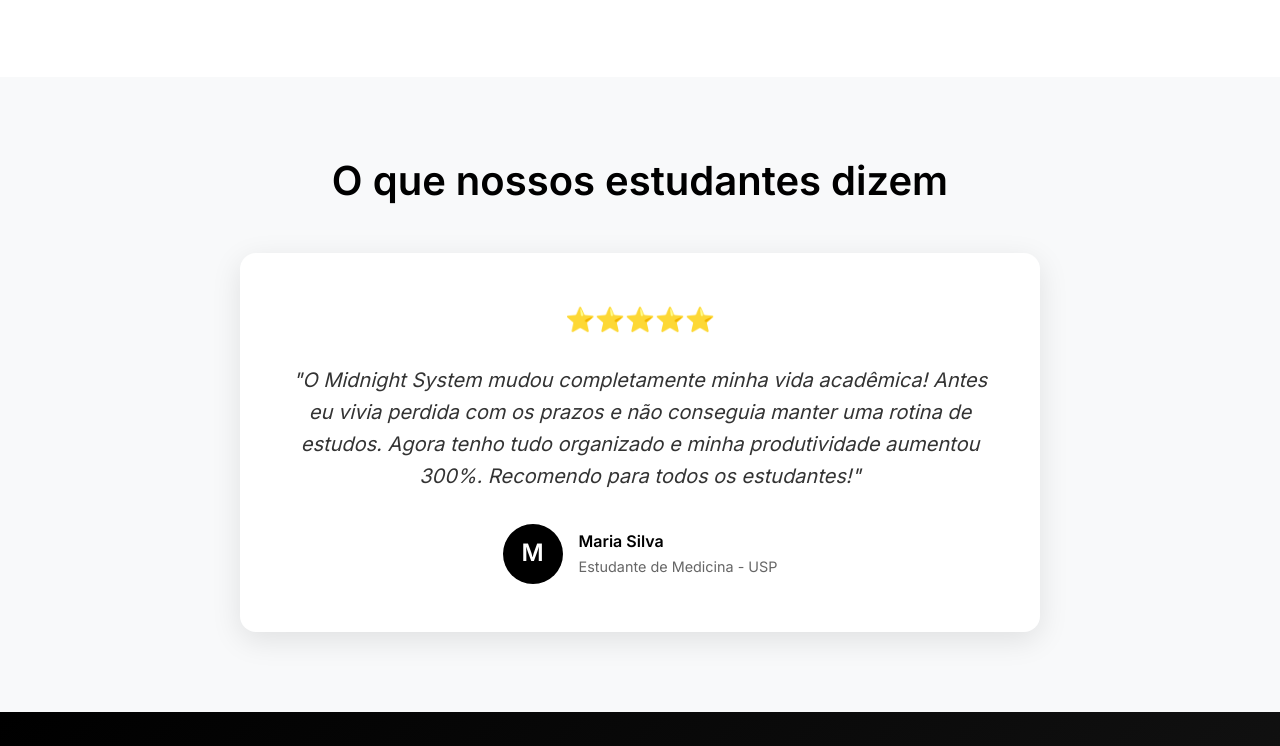
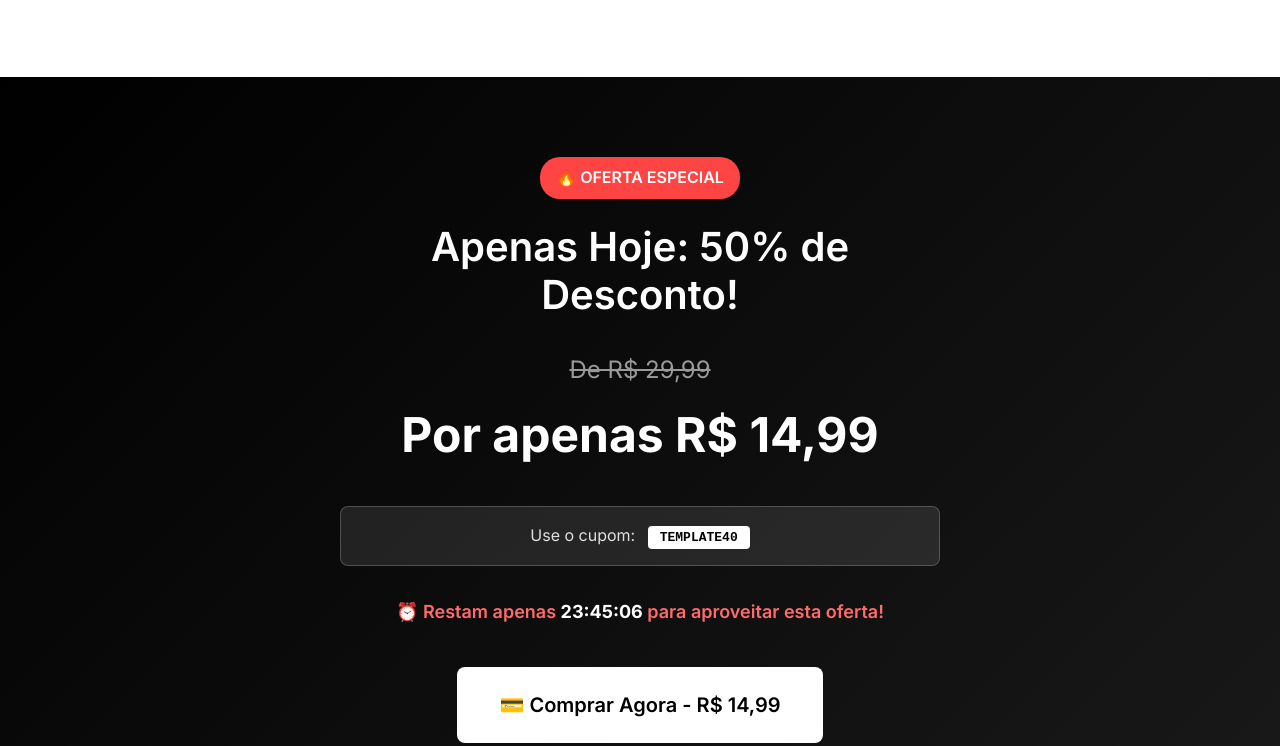
Before and after one commit to iamanus334-svg/midnight.template, a plain HTML site: page index.html in a window 1280 px wide. Shown: the part 2401-3147 px from the top of the page. Drawn offline with Linux system fonts and the light colour scheme.

Commit message:
Update index.html

```diff
--- a/index.html
+++ b/index.html
@@ -129,28 +129,6 @@
     </section>
 
     <!-- Prova Social -->
-    <section class="testimonial">
-        <div class="container">
-            <h2 class="section-title">O que nossos estudantes dizem</h2>
-            <div class="testimonial-card">
-                <div class="testimonial-content">
-                    <div class="stars">⭐⭐⭐⭐⭐</div>
-                    <blockquote>
-                        "O Midnight System mudou completamente minha vida acadêmica! Antes eu vivia perdida com os prazos
-                        e não conseguia manter uma rotina de estudos. Agora tenho tudo organizado e minha produtividade
-                        aumentou 300%. Recomendo para todos os estudantes!"
-                    </blockquote>
-                    <div class="testimonial-author">
-                        <div class="author-avatar">M</div>
-                        <div class="author-info">
-                            <div class="author-name">Maria Silva</div>
-                            <div class="author-course">Estudante de Medicina - USP</div>
-                        </div>
-                    </div>
-                </div>
-            </div>
-        </div>
-    </section>
 
     <!-- Oferta Especial -->
     <section class="offer" id="comprar">
```
